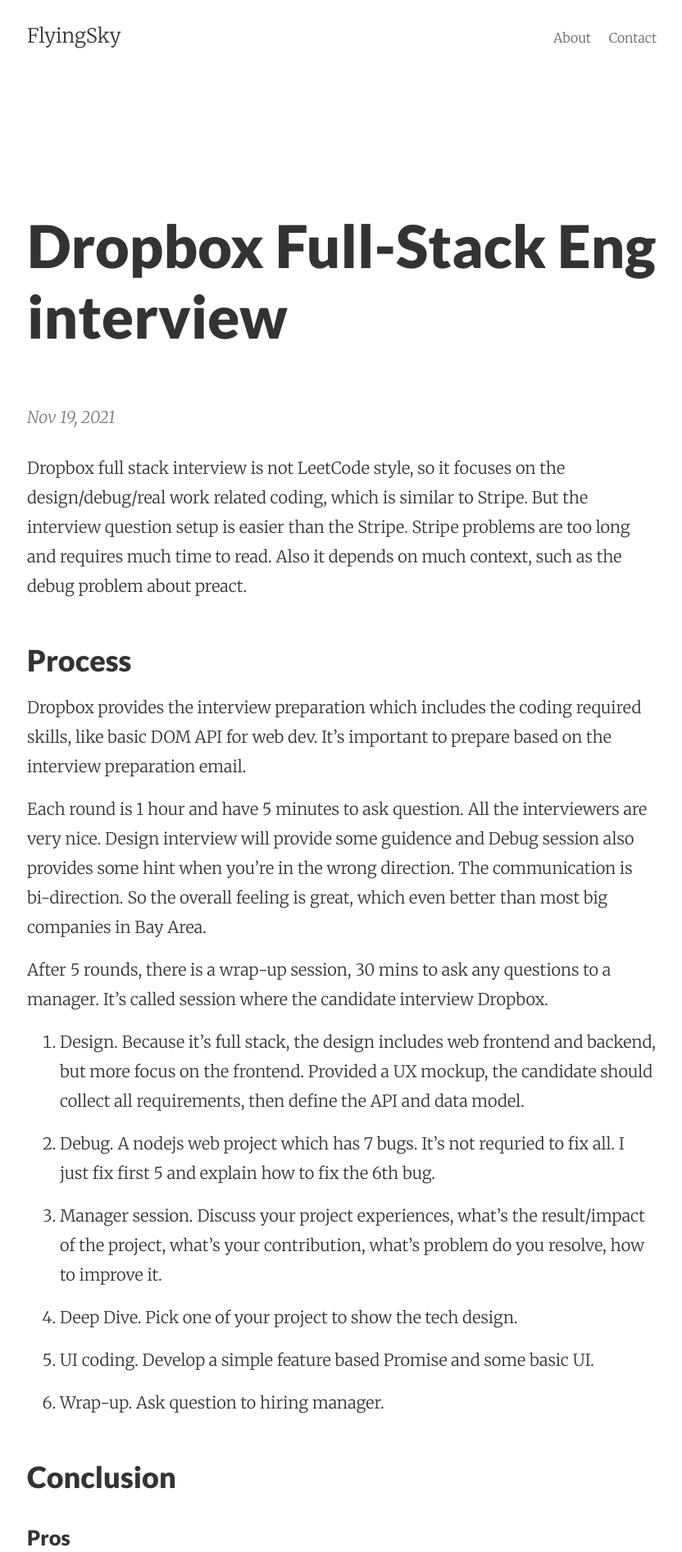
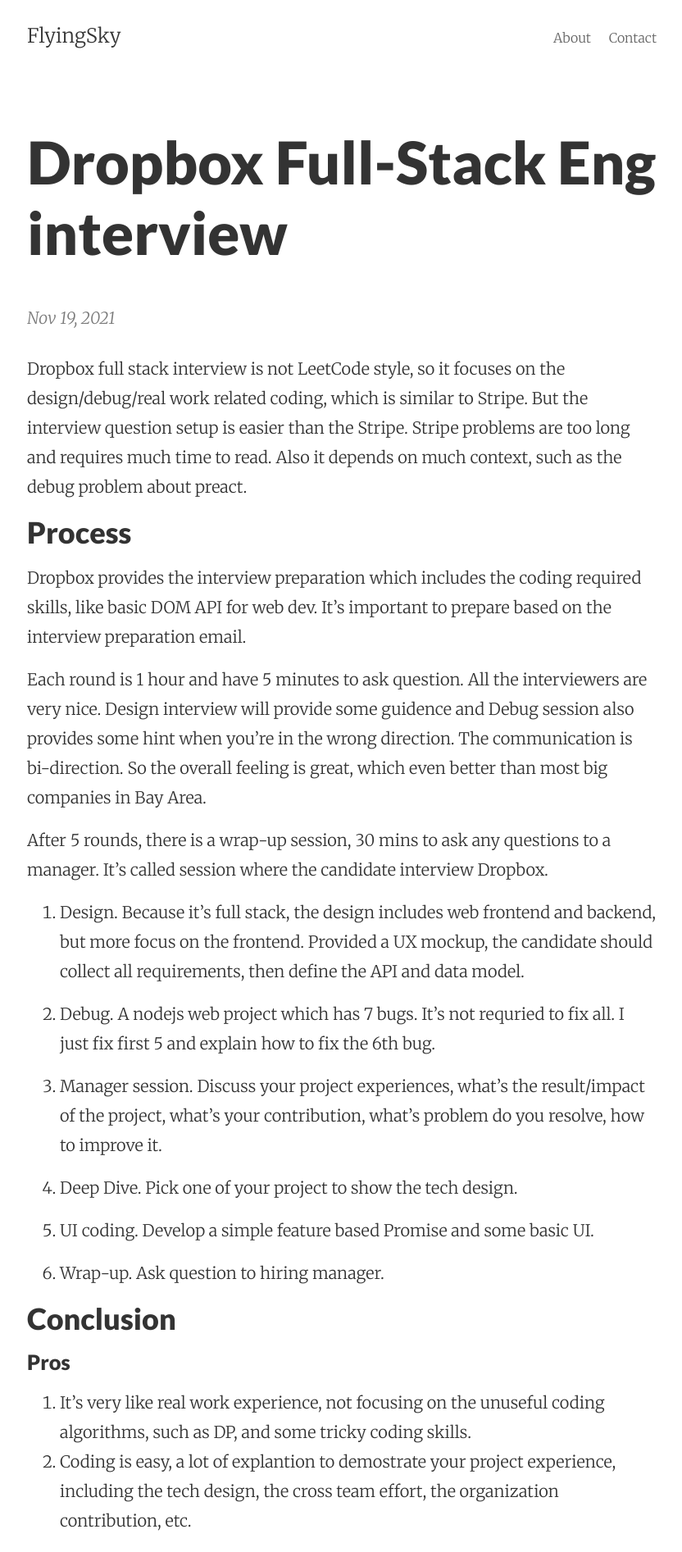
Before and after one commit to flyingsky/flyingsky.github.io, a Jekyll site: the page built from _posts/2021-11-19-dropbox-interview.md, in a window 1280 px wide. Shown: the top 1893 px of the page at 82% size, without its empty margins (223-1055 px from the left). Built offline with Jekyll 4.4.1, drawn with Linux system fonts in a browser that asks for light colours.

Commit message:
Update style to remove extra margin for post header in the detail page.

```diff
--- a/_sass/_main.scss
+++ b/_sass/_main.scss
@@ -246,7 +246,6 @@
   font-family: "Lato", 'Helvetica Neue', Helvetica, sans-serif;
   font-weight: 900;
   line-height: 1.2;
-  margin: 1.414em 0 0.5em;
 }
 
 @media screen and (max-width: 48em) {
```
